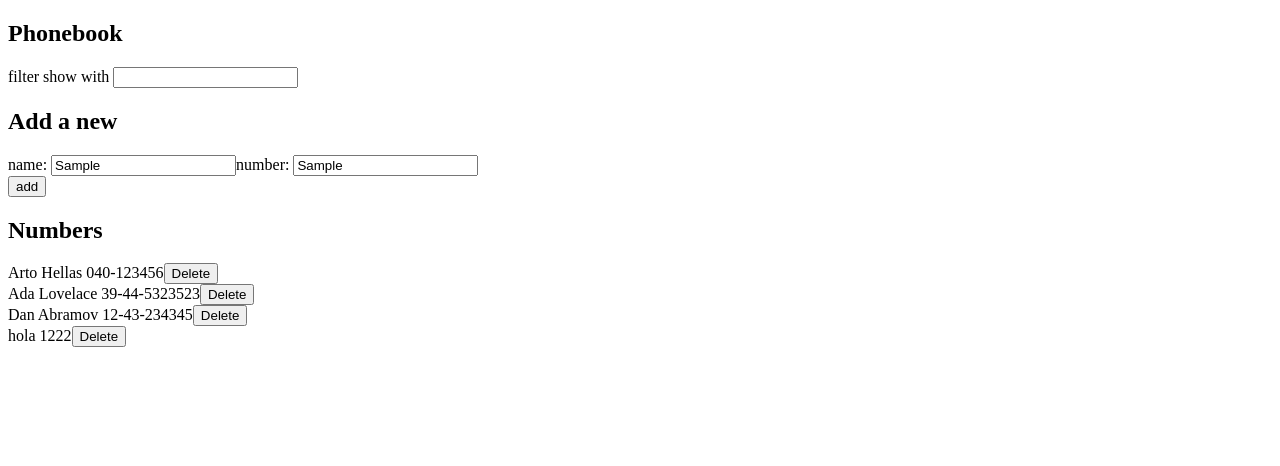
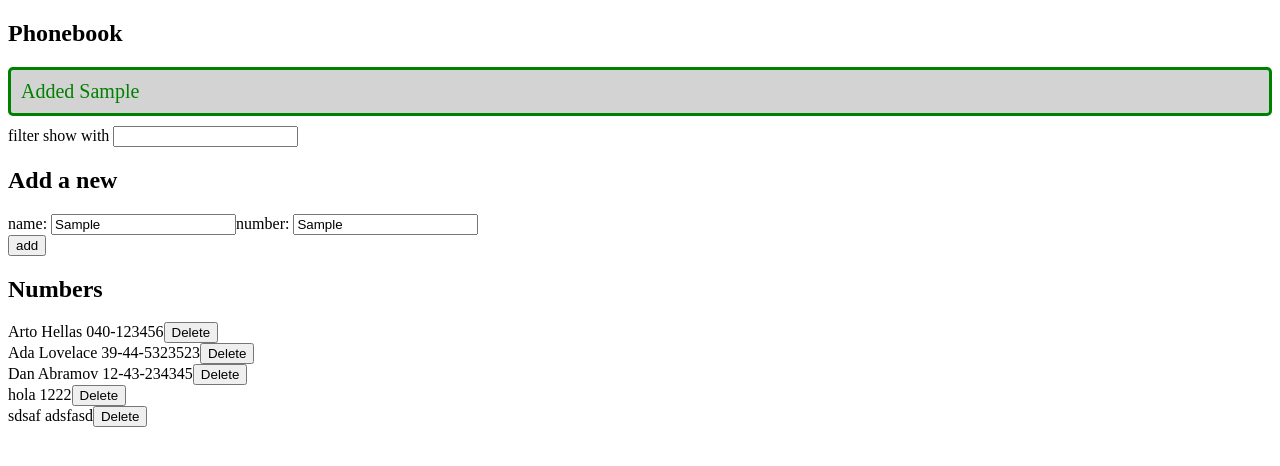
Before and after one commit to Hieratico97/rafespnar_react_2024, a React (Vite) app in the folder part2/phonebook/: page / in a window 1280 px wide. Both pictures are taken after typing "Sample", "Sample" into the empty fields and a click on the button "add". Shown: the top 466 px of the page. Built offline with nearby package versions, Linux system fonts and the light colour scheme; no server answers; data requests are answered from the project's data file.

Commit message:
2.16
css

```diff
--- a/part2/phonebook/db.json
+++ b/part2/phonebook/db.json
@@ -19,6 +19,11 @@
       "id": "b1c8",
       "name": "hola",
       "number": "1222"
+    },
+    {
+      "id": "8de6",
+      "name": "sdsaf",
+      "number": "adsfasd"
     }
   ]
 }
--- a/part2/phonebook/src/App.jsx
+++ b/part2/phonebook/src/App.jsx
@@ -3,13 +3,25 @@ import axios from 'axios'
 import { useState, useEffect } from 'react'
 import noteService from './services/modulo'
 import modulo from './services/modulo'
+import './index.css'
 
 const App = () => {
   const [persons, setPersons] = useState([])
   const [newName, setNewName] = useState('')
   const [newNumber, setNewNumber] = useState('')
-  const [newButtonDel, setButtonDel] = useState('')
+  const [addMessage, setAddMessage] = useState(null)
   const [search, setSearch] = useState('')
+  const Notification = ({ message }) => {
+    if (message === null) {
+      return null
+    }
+
+    return (
+      <div className="message">
+        {message}
+      </div>
+    )
+  }
   useEffect(() => {
     console.log('effect')
     modulo
@@ -48,7 +60,12 @@ const App = () => {
       number: newNumber
 
     }
-
+    setAddMessage(
+      `Added ${newName}`
+    )
+    setTimeout(() => {
+      setAddMessage(null)
+    }, 5000)
     modulo
       .create(personObject)
       .then(response => {
@@ -98,6 +115,7 @@ const App = () => {
     <div>
 
       <h2>Phonebook</h2>
+      <Notification message={addMessage} />
       <div>
       filter show with <input value={search} onChange={handleSearch}/>
       </div>
--- /dev/null
+++ b/part2/phonebook/src/index.css
@@ -0,0 +1,9 @@
+.message{
+    color: green;
+    background: lightgrey;
+    font-size: 20px;
+    border-style: solid;
+    border-radius: 5px;
+    padding: 10px;
+    margin-bottom: 10px;
+}
```
